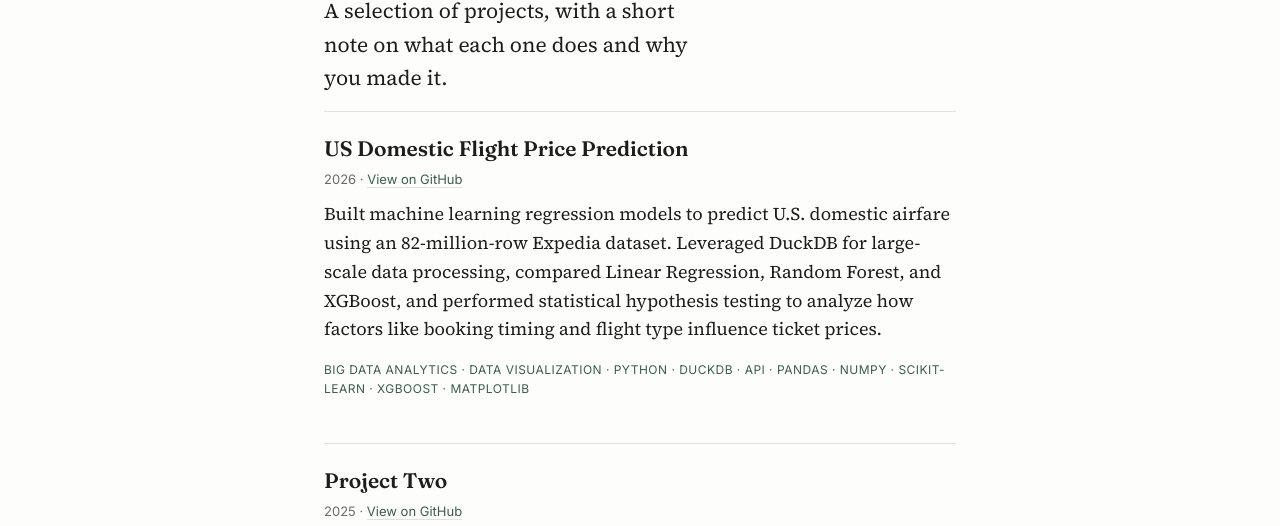
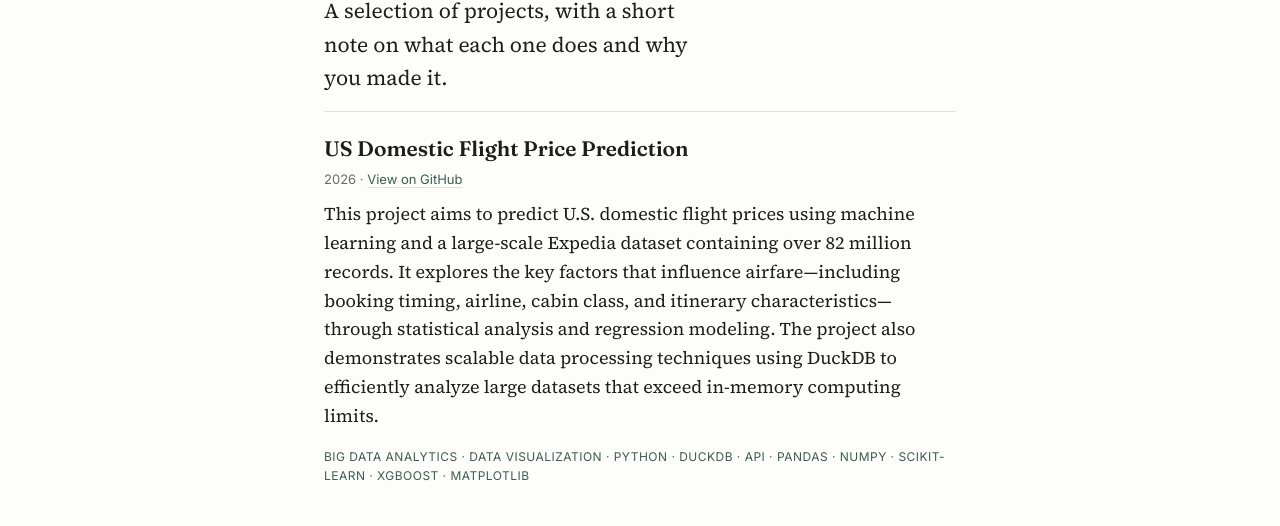
Before and after one commit to X-Sherry/X-Sherry.github.io, a plain HTML site: page projects.html in a window 1280 px wide. Shown: the part 238-764 px from the top of the page. Drawn offline with Linux system fonts and the light colour scheme.

Commit message:
Update projects.html

```diff
--- a/projects.html
+++ b/projects.html
@@ -36,7 +36,7 @@
         <div class="card">
           <h3>US Domestic Flight Price Prediction</h3>
           <p class="meta">2026 · <a href="https://github.com/yourusername/project-one">View on GitHub</a></p>
-          <p>Built machine learning regression models to predict U.S. domestic airfare using an 82-million-row Expedia dataset. Leveraged DuckDB for large-scale data processing, compared Linear Regression, Random Forest, and XGBoost, and performed statistical hypothesis testing to analyze how factors like booking timing and flight type influence ticket prices.</p>
+          <p>This project aims to predict U.S. domestic flight prices using machine learning and a large-scale Expedia dataset containing over 82 million records. It explores the key factors that influence airfare—including booking timing, airline, cabin class, and itinerary characteristics—through statistical analysis and regression modeling. The project also demonstrates scalable data processing techniques using DuckDB to efficiently analyze large datasets that exceed in-memory computing limits.</p>
           <p class="tags">Big Data Analytics · Data Visualization · Python · DuckDB · API · Pandas · NumPy · Scikit-learn · XGBoost · Matplotlib</p>
         </div>
 
```
